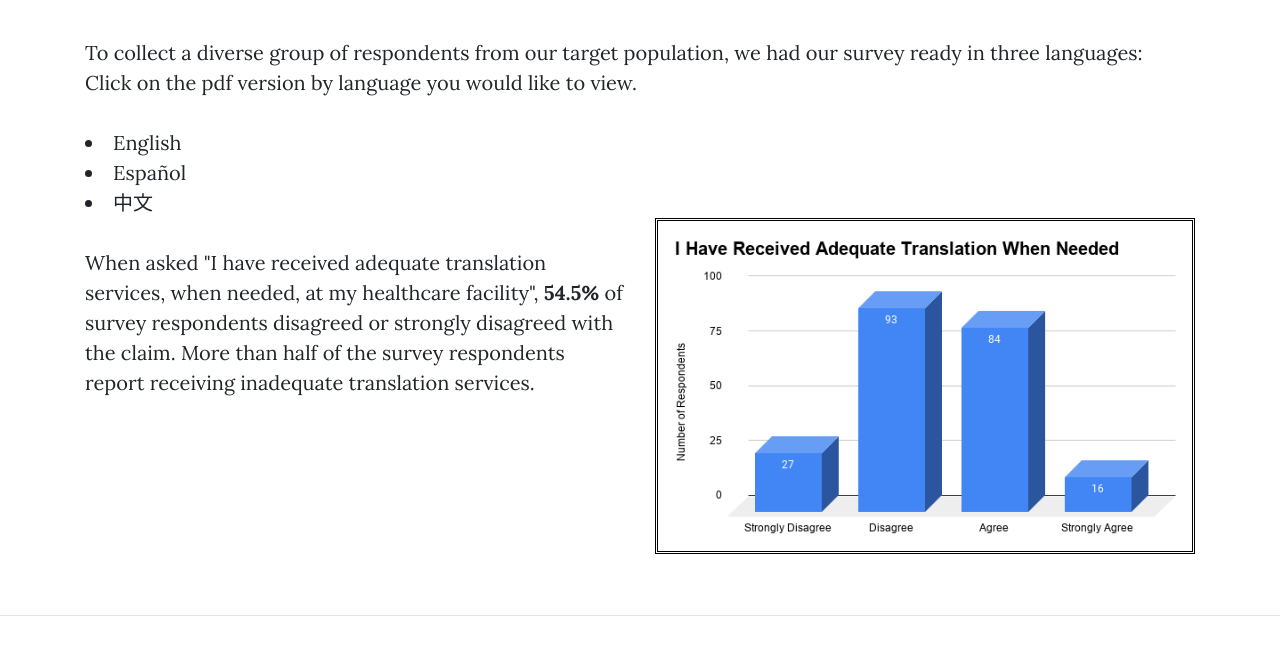
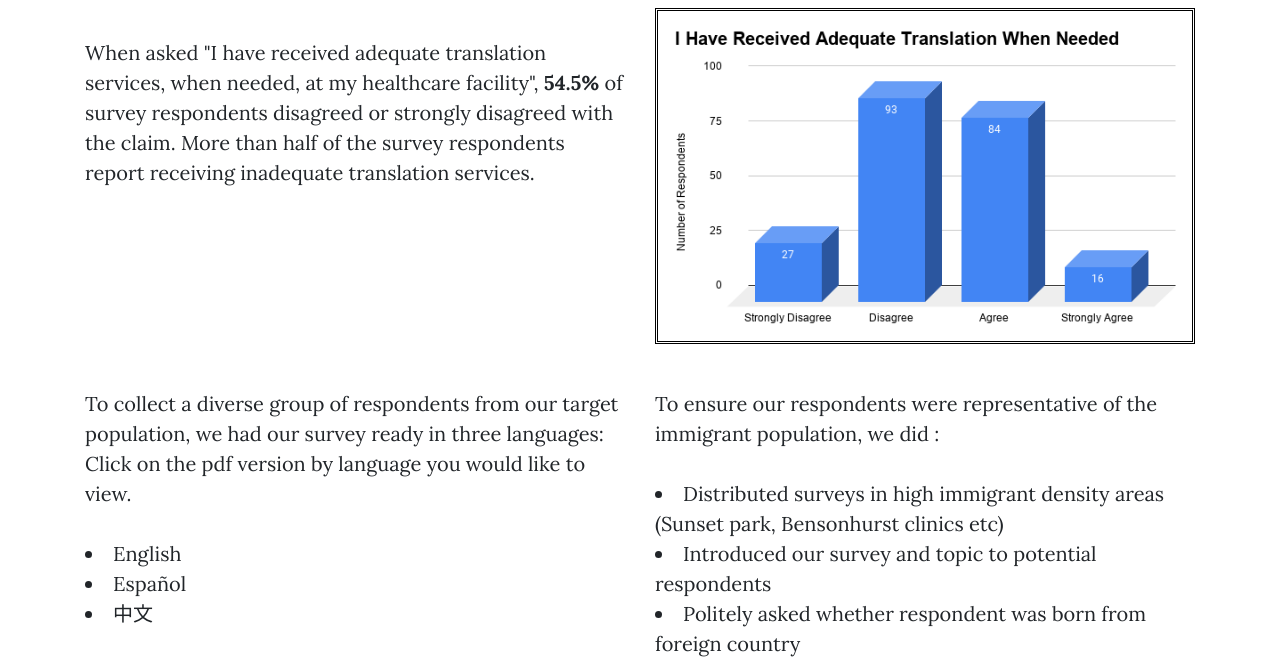
Before and after one commit to TFA2020/TFA2020.github.io, a website: page statistics.html in a window 1280 px wide. Shown: the part 1090-1754 px from the top of the page. Drawn offline with nearby package versions, Linux system fonts and the light colour scheme.

Commit message:
fix div order

```diff
--- a/statistics.html
+++ b/statistics.html
@@ -126,10 +126,10 @@
   <br>
   <div class="container">
     <div class="row">
-      <div class="col-12 col-sm-6 mx-auto">
+      <div class="col-12 col-lg-6 mx-auto">
         <img src="img/KnowledgeQuestion.png" style="border-color:black; border-style:double; margin-bottom:15px;">
       </div>
-      <div class="col-12 col-sm-6 mx-auto">
+      <div class="col-12 col-lg-6 mx-auto">
         <p>When asked "New York City residents receive translation services...", <strong>57.3%</strong> of survey respondents indicated the wrong answer and are therefore not aware of their right to translation services. The answer choices were</p><br>
         <li>As a right from the government <em>(correct answer)</em></li>
         <li>At the discretion of the agency</li>
@@ -138,22 +138,27 @@
       <div class="col-12">
         <br>
       </div>
-      <div class="col-12 col-sm-6 mx-auto order-sm-1 order-12">
+      <div class="col-12 col-lg-6 mx-auto order-sm-1 order-2">
         <p>When asked "I have received adequate translation services, when needed, at my healthcare facility", <strong>54.5%</strong> of survey respondents disagreed or strongly disagreed with the claim. More than half of the survey respondents report receiving inadequate translation services.</p>
       </div>
-      <div class="col-12 col-sm-6 mx-auto order-sm-12 order-1">
+      <div class="col-12 col-lg-6 mx-auto order-sm-2 order-1">
         <img src="img/AttitudeQuestion.png" style="border-color:black; border-style:double; margin-bottom:15px;">
         <br>
       </div>
       <br>
-      <div class="col-12 mx-auto">
+      <div class="col-12 col-lg-6 mx-auto order-3">
         <p>To collect a diverse group of respondents from our target population, we had our survey ready in three languages:
         <br>Click on the pdf version by language you would like to view.</p>
-      </div>
-      <div class="col-12 mx-auto">
         <li><a href="./pdf/english_survey.pdf">English</a></li>
         <li><a href="./pdf/spanish_survey.pdf">Español</a></li>
         <li><a href="./pdf/chinese_survey.pdf">中文</a></li>
+      </div>
+      <div class="col-12 col-lg-6 mx-auto order-4">
+        <p>To ensure our respondents were representative of the immigrant population, we did :</p>
+        <li>Distributed surveys in high immigrant density areas (Sunset park, Bensonhurst clinics etc)</li>
+        <li>Introduced our survey and topic to potential respondents</li>
+        <li>Politely asked whether respondent was born from foreign country</li>
+        <li>Asked whether respondent would like to take our survey and language preference</li>
       </div>
     </div>
   </div>
```
